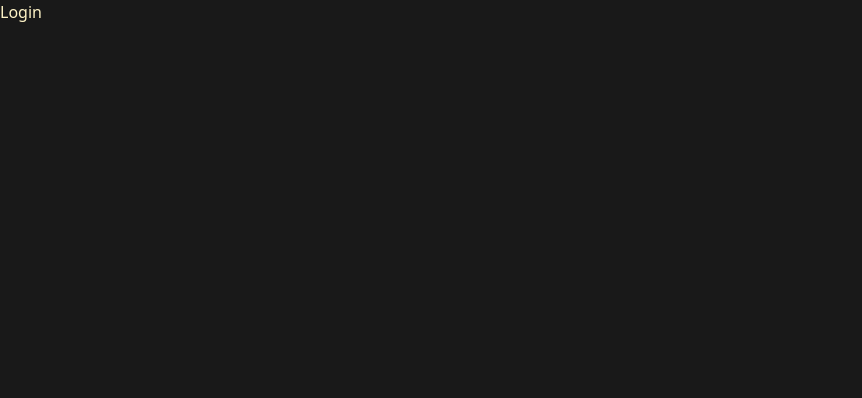
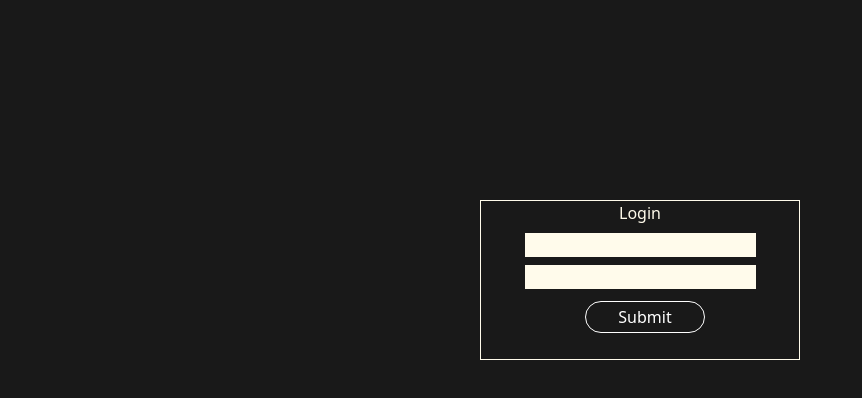
Before and after one commit to NaghmehGhorashi/Movie-DB, a React (Vite) app: page /login in a window 1280 px wide. Shown: the top 398 px of the page, without its empty margins (0-862 px from the left). Built offline with nearby package versions, Linux system fonts and the light colour scheme.

Commit message:
fix all bugs

```diff
--- a/src/Components/CoreComponents/input/input.jsx
+++ b/src/Components/CoreComponents/input/input.jsx
@@ -1,10 +1,15 @@
+import { twMerge } from "tailwind-merge";
+import clsx from "clsx";
+
 function Input({ ...rest }) {
   return (
-    <div>
+     <div>
       <input
-        {...rest}
-        className="text-white border rounded-2xl cursor-pointer w-30 h-8 ml-2.5"
-      />
+
+       className={twMerge(clsx(`border rounded-xl cursor-pointer w-25 h-8`))}
+      {...rest}>
+
+      </input>
     </div>
   );
 }
--- a/src/Pages/login/Login.jsx
+++ b/src/Pages/login/Login.jsx
@@ -1,10 +1,20 @@
+import Input from "../../Components/CoreComponents/input/input"
+import Button from "../../Components/CoreComponents/Button/Button"
 
 
 function Login() {
   return (
-    <div>
-      <p className="text-amber-100">Login</p>
-    </div>
+<div className="flex justify-center">
+      <div className="flex flex-col items-center border border-amber-50 mt-50 w-80 h-40">
+
+      <p className="text-amber-50">Login</p>
+      <Input className="mt-2 bg-amber-50 " type="text"/>
+      <Input className="mt-2 bg-amber-50" type="password"/>
+      <Button className="mt-3">Submit</Button>
+
+
+  </div>
+</div>
   )
 }
 
```
